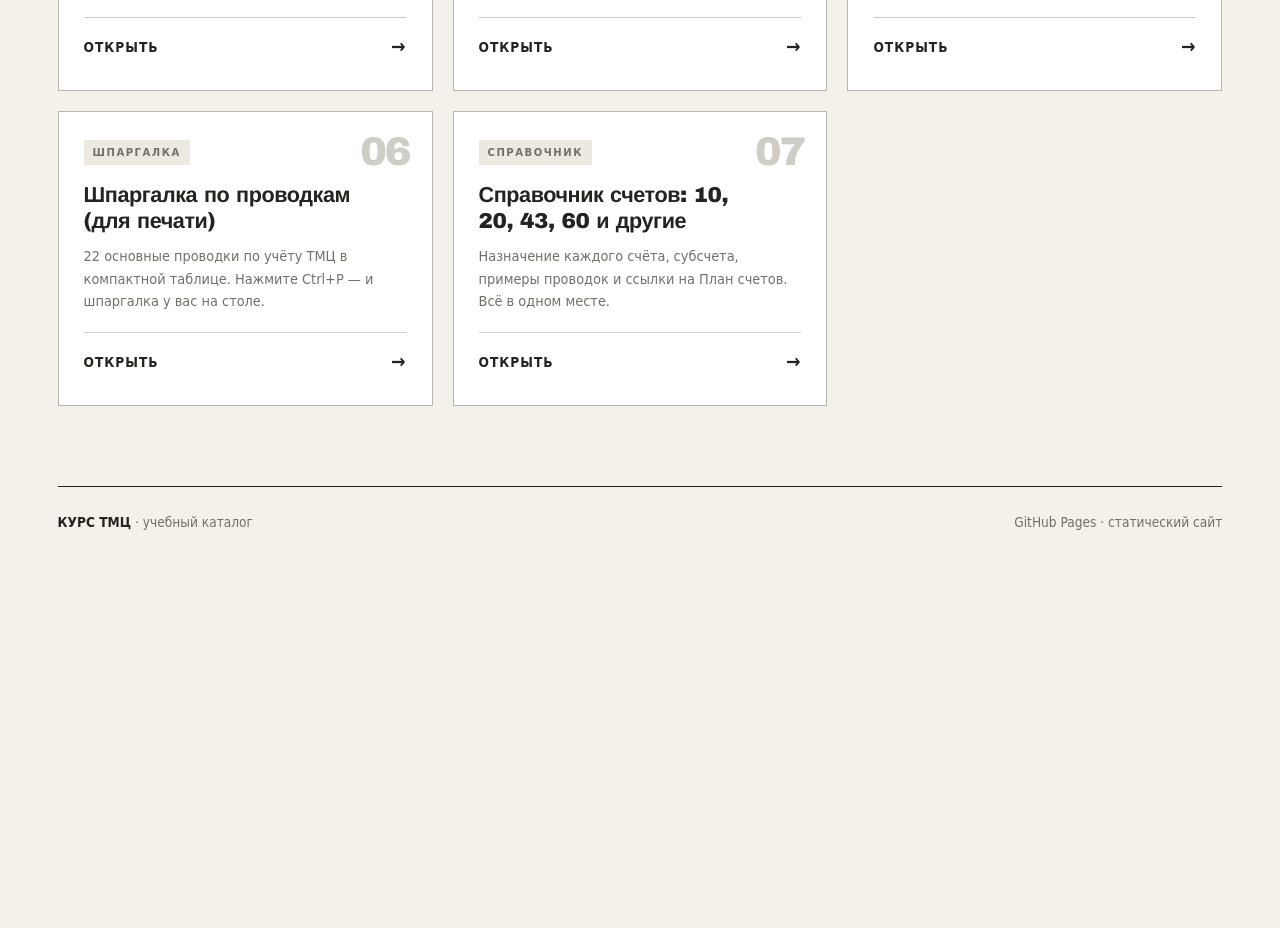
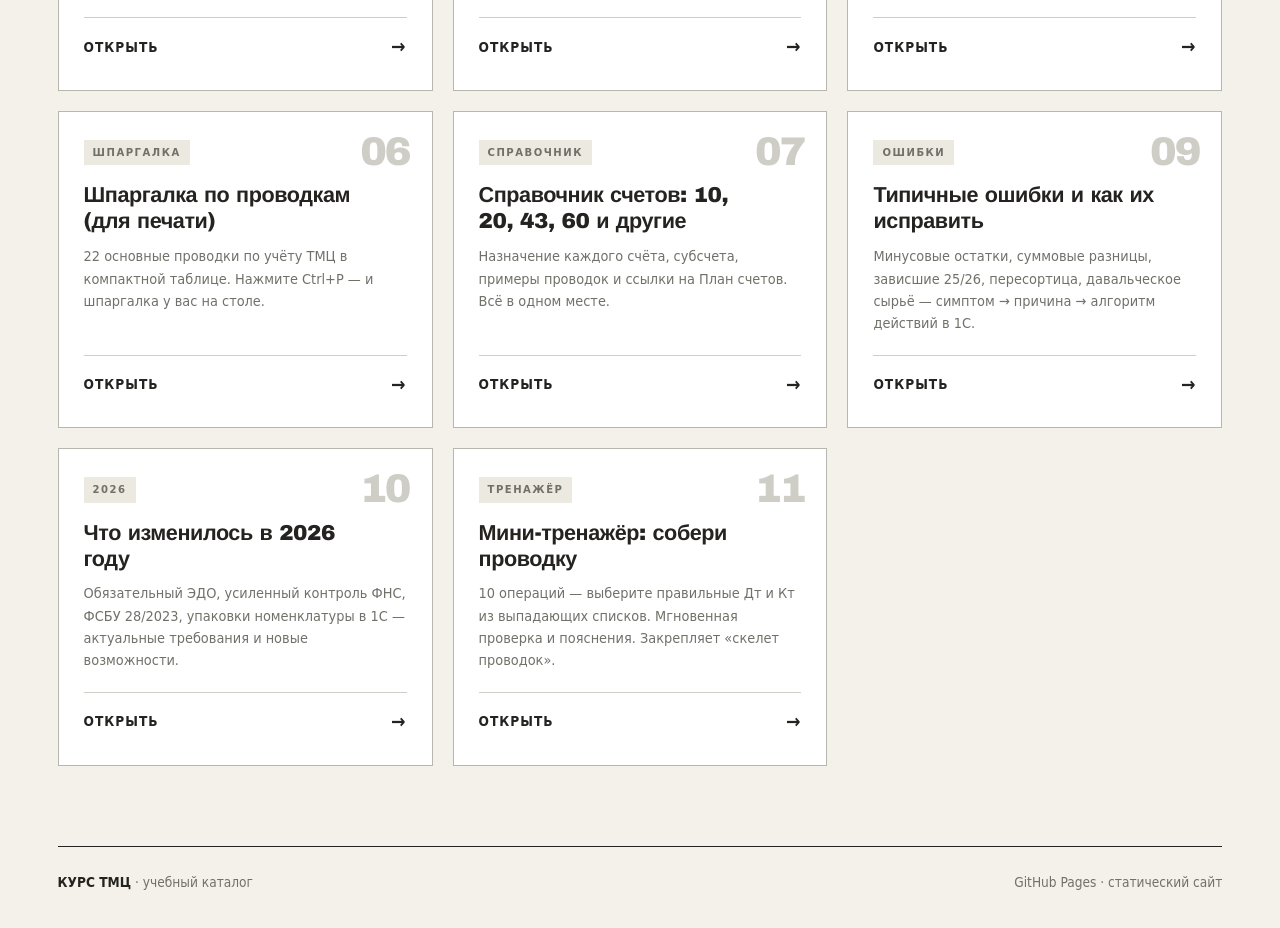
Before and after one commit to cha-cha-cha-light/alex, a plain HTML site: page index.html in a window 1280 px wide. Shown: the part 1280-2208 px from the top of the page. Before the commit the page ends 1918 px from the top, so only its background shows below. Drawn offline with Linux system fonts and the light colour scheme.

Commit message:
Update index.html

```diff
--- a/index.html
+++ b/index.html
@@ -106,6 +106,27 @@
                 title: "Справочник счетов: 10, 20, 43, 60 и другие",
                 desc:  "Назначение каждого счёта, субсчета, примеры проводок и ссылки на План счетов. Всё в одном месте.",
                 url:   "tmc_accounts.html"
+            },
+            {
+                num:   "09",
+                tag:   "ОШИБКИ",
+                title: "Типичные ошибки и как их исправить",
+                desc:  "Минусовые остатки, суммовые разницы, зависшие 25/26, пересортица, давальческое сырьё — симптом → причина → алгоритм действий в 1С.",
+                url:   "tmc_errors.html"
+            },
+            {
+                num:   "10",
+                tag:   "2026",
+                title: "Что изменилось в 2026 году",
+                desc:  "Обязательный ЭДО, усиленный контроль ФНС, ФСБУ 28/2023, упаковки номенклатуры в 1С — актуальные требования и новые возможности.",
+                url:   "tmc_2026.html"
+            },
+            {
+                num:   "11",
+                tag:   "ТРЕНАЖЁР",
+                title: "Мини-тренажёр: собери проводку",
+                desc:  "10 операций — выберите правильные Дт и Кт из выпадающих списков. Мгновенная проверка и пояснения. Закрепляет «скелет проводок».",
+                url:   "tmc_trainer.html"
             }
         ];
 
```
